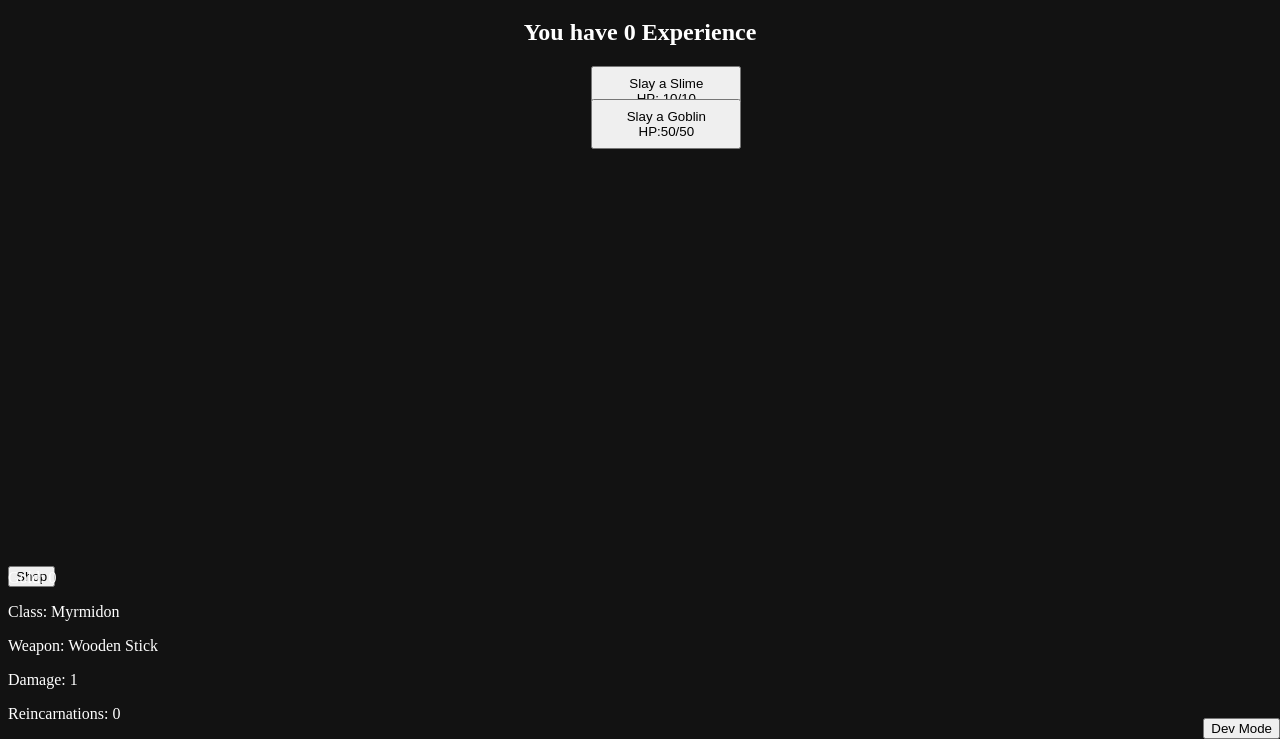
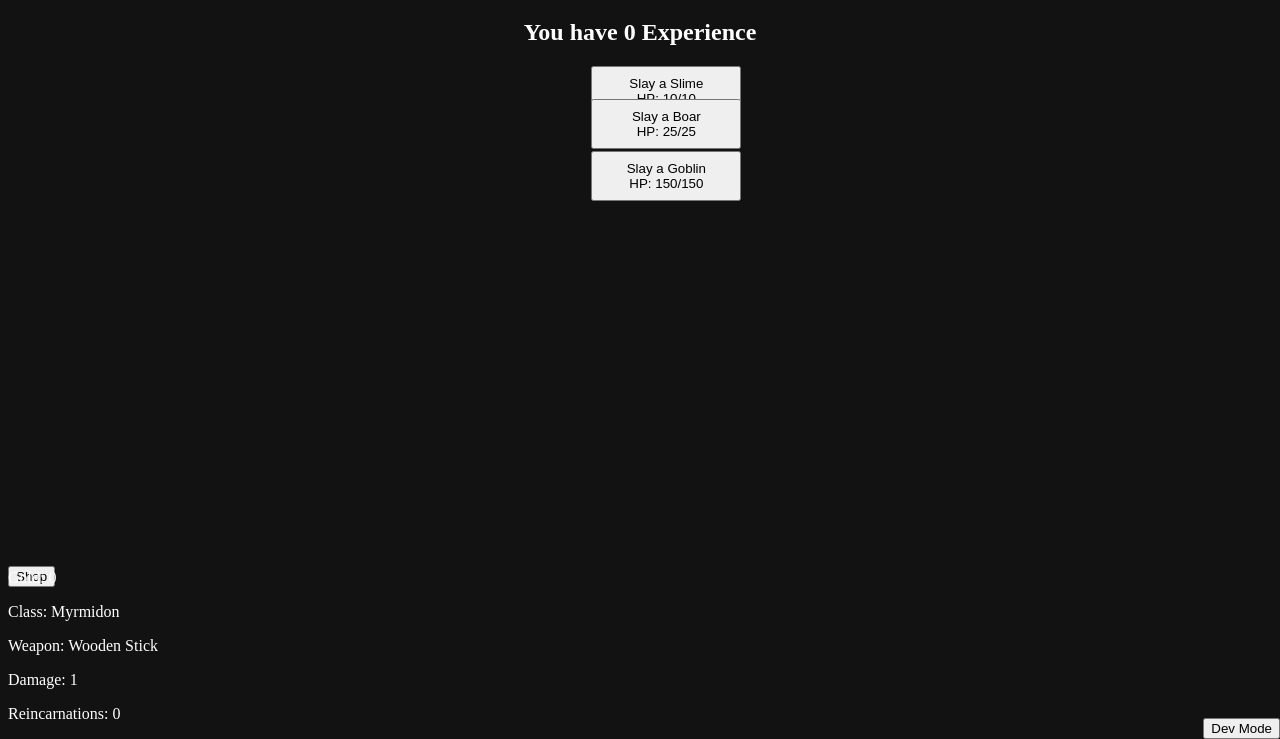
Before and after one commit to SierJeis/RPG-Incremental, a plain HTML site: page index.html in a window 1280 px wide. Both pictures are taken after a click on the button "Myrmidon". Shown: the part 61-800 px from the top of the page. Drawn offline with Linux system fonts and the light colour scheme.

Commit message:
class fix

```diff
--- a/index.html
+++ b/index.html
@@ -15,7 +15,8 @@
                 <h1 id="lvl">You are Level 1</h1>
                 <h2 id="exp">You have 0 Experience</h2>
                 <button onclick="thing_clicked()" id="slime" class="slimecss">Slay a Slime <br> HP: 10/10</button>
-                <button onclick="slay_Goblin()" id="Goblin" class="goblincss">Slay a Goblin <br> HP: 50/50</button>
+                <button onclick="slay_Goblin()" id="Goblin" class="goblincss">Slay a Goblin <br> HP: 65/65</button>
+                <button onclick="slay_Boar()" id ="boar" class="boarcss">Slay a Boar <br> HP: 25/25</button>
                 <button class="rein" onclick="reincarnate()">Reincarnate</button>
                 <button class="weaponsdepart" onclick="changeMenu()">Shop</button>
                 <div class="dev">
--- a/script.js
+++ b/script.js
@@ -3,7 +3,8 @@ var clicker = {
     Level:1,
     Gold:0,
     SlimeHP:10,
-    GoblinHP:50,
+    BoarHP: 25,
+    GoblinHP:150,
     Weapon:"Wooden Stick",
     EXPReq: 100,
     WeaponValue: 0,
@@ -23,8 +24,8 @@ var clicker = {
         clicker.Level = 0;
         clicker.Experience = 0;
         clicker.dmg = 1;
-        clicker.EXPReq = 100
-        clicker.Gold = 0
+        clicker.EXPReq = 100;
+        clicker.Gold = 0;
         clicker.Weapon = "Wooden Stick";
         document.querySelector("#counter").innerHTML = "Reincarnations: "+clicker.rebirth
         document.querySelector(".main").style.display = 'none';
@@ -34,6 +35,10 @@ var clicker = {
 
     function slay_Goblin(){
         clicker.GoblinHP-=clicker.dmg;
+    }
+
+    function slay_Boar(){
+        clicker.BoarHP-=clicker.dmg
     }
 
     function cheat(){
@@ -62,6 +67,7 @@ var clicker = {
         document.querySelector(".main").style.display = 'inline';
         document.querySelector(".inventory").style.display = 'inline';
         document.querySelector(".warriorclass").style.display = 'inline';
+        document.querySelector(".woodensword").style.display = 'inline';
     }
 
     function choose_Assassin(){
@@ -70,6 +76,7 @@ var clicker = {
         document.querySelector(".main").style.display = 'inline';
         document.querySelector(".inventory").style.display = 'inline';
         document.querySelector(".assassinclass").style.display = 'inline';
+        document.querySelector(".dagger").style.display = 'inline';
     }
 
     function choose_Warlock(){
@@ -78,6 +85,7 @@ var clicker = {
         document.querySelector(".main").style.display = 'inline';
         document.querySelector(".inventory").style.display = 'inline';
         document.querySelector(".mageclass").style.display = 'inline';
+        document.querySelector(".orb").style.display = 'inline';
     }
 
 
@@ -97,7 +105,6 @@ var clicker = {
             clicker['Gold']-=100;
             clicker['Weapon'] = "Dagger"
             clicker['dmg'] +=2;
-            clicker['WeaponValue'] = 1;
             document.querySelector(".dagger").style.display = 'none';
             document.querySelector(".sharpdagger").style.display = 'inline';
         }
@@ -166,7 +173,8 @@ var clicker = {
             document.querySelector("#lvl").innerHTML = "You are Level "+clicker.Level
             document.querySelector("#money").innerHTML = "Gold: "+clicker.Gold
             document.querySelector("#slime").innerHTML = "Slay a Slime <br>HP: "+clicker.SlimeHP+"/10"
-            document.querySelector("#Goblin").innerHTML = "Slay a Goblin <br>HP:"+clicker.GoblinHP+"/50"
+            document.querySelector("#boar").innerHTML = "Slay a Boar <br>HP: "+clicker.BoarHP+"/25"
+            document.querySelector("#Goblin").innerHTML = "Slay a Goblin <br>HP: "+clicker.GoblinHP+"/150"
             document.querySelector("#weapon").innerHTML = "Weapon: "+clicker.Weapon
             document.querySelector("#count").innerHTML = "Damage: "+clicker.dmg
             document.querySelector("#role").innerHTML = "Class: "+clicker.class
@@ -175,10 +183,15 @@ var clicker = {
                 clicker['Gold']+=between(1, 3)
                 clicker['SlimeHP'] = 10;
             }
+            if(clicker.BoarHP <= 0){
+                clicker['Experience'] += 2 * clicker['multiplier'];
+                clicker['Gold']+=between(2, 5);
+                clicker['BoarHP'] = 25;
+            }
             if(clicker.GoblinHP <= 0){
-                clicker['Experience'] += 2 * clicker['multiplier'];
-                clicker['Gold']+=between(2, 6);
-                clicker['GoblinHP'] = 50;
+                clicker['Experience'] += 5 * clicker['multiplier'];
+                clicker['Gold']+=between(3, 8);
+                clicker['GoblinHP'] = 150;
             }
             if(clicker.Experience >= clicker.EXPReq){
                 clicker['Level']+=1;
--- a/styles.css
+++ b/styles.css
@@ -35,11 +35,19 @@ body{
     height: 50px;
 }
 
-.goblincss{
+.boarcss{
     position: absolute;
     left: 46.2%;
     top: 20%;
     text-align: center;
+    width: 150px;
+    height: 50px;
+}
+
+.goblincss{
+    position: absolute;
+    left: 46.2%;
+    top: 26.45%;
     width: 150px;
     height: 50px;
 }
```
